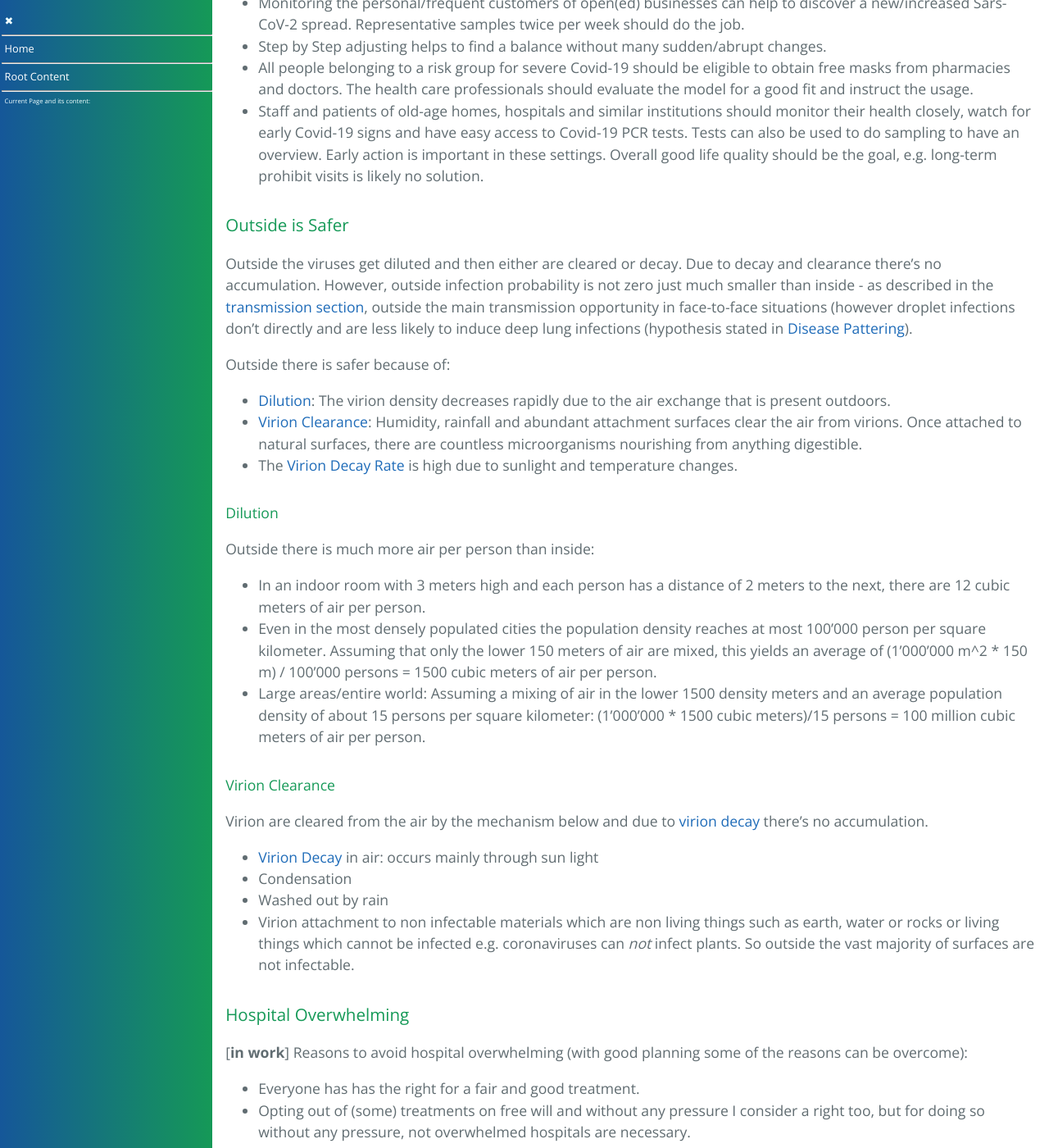
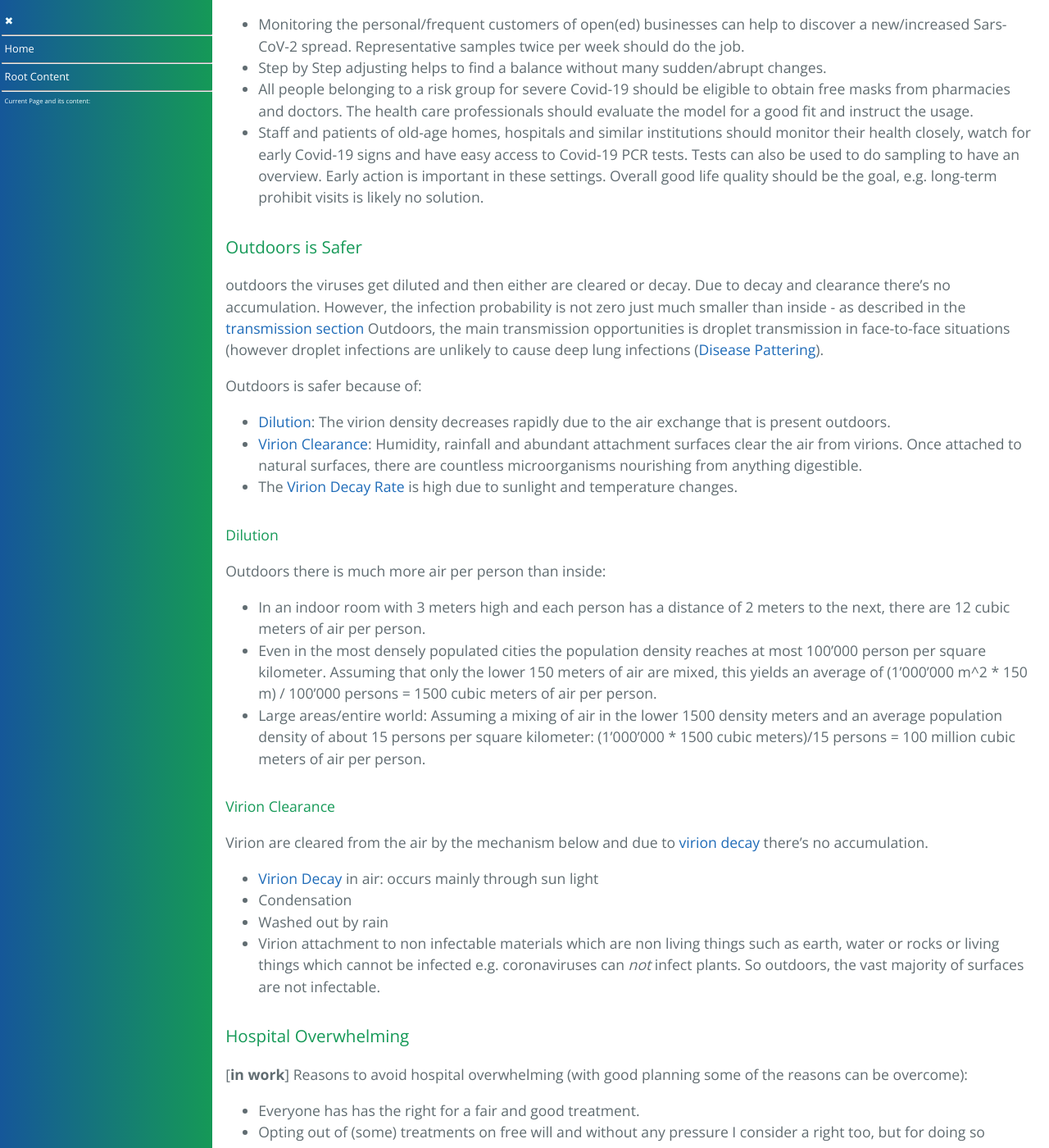
Before and after one commit to forestgrape/coronavirus, a Jekyll site: the page built from 7_social/controlling.md, in a window 1280 px wide and 1400 px high, scrolled down 14387 px. Shown: the whole window at 82% size. Built offline with Jekyll 4.4.1, drawn with Linux system fonts in a browser that asks for light colours; our own code applies the rules of GitHub Pages for plain Markdown files; some of the changed text lies outside the part shown.

Commit message:
outside->outdoor, formulations

```diff
--- a/7_social/controlling.md
+++ b/7_social/controlling.md
@@ -24,7 +24,7 @@ This section extends and   [Public Advices and Suggestions](./index.md#public-ad
   * [Corona Conform Schooling](#corona-conform-schooling)
 * [Risk Assessment](#risk-assessment)
   * [Balancing of Measures](#balancing-of-measures)
-  * [Outside is Safer](#outside-is-safer)
+  * [Outdoors is Safer](#outdoors-is-safer)
   * [Hospital Overwhelming](#hospital-overwhelming)
 * [References](#references)
   * [Laboratory Biosafety](#laboratory-biosafety)
@@ -66,7 +66,7 @@ Metaphor:
 Airborne transmissions can be thought [smoke like](../5_epidemiological/transmission.md#metaphor-and-measures) or like the reek of alcohol in the case of droplet transmission (which is less relevant regarding severe Covid). For the first non-smokers protections measures are suitable and for the latter distancing is enough.
 
 => If a smokers smoke can *not* be smelled the risk is low; else ventilation and good masks help.
-=> Outdoor activities reduce the overall Covid burden. Indoor activities and meetings can increase the Covid spread.
+=> outdoor activities reduce the overall Covid burden. Indoor activities and meetings can increase the Covid spread.
 
 
 ## Protection Measures
@@ -75,7 +75,7 @@ Completely avoiding Sars-CoV-2 can be as hard as avoiding dust and smoke. This i
 
 Proposals for good health:
 * providing settings that support good health
-    - allow people outside to move
+    - allow people outdoors to move
     - environmental protection including clean air
 * lessen stress
     - secure and affordable life including basic health care
@@ -92,14 +92,14 @@ To prevent droplet transmission outdoors or in very well ventilated situations a
 
 
 ### Ventilation
-Ventilation reduces the indoor airborne spread, since the virion density in [outside air](#outside-is-safer) is much lower than in indoor air. There should be limits on the CO2 concentration and the concentration should be continuously monitored.
+Ventilation reduces the indoor airborne spread, since the virion density in [outdoor air](#outdoor-is-safer) is much lower than in indoor air. There should be limits on the CO2 concentration and the concentration should be continuously monitored.
 
 * [Escombe et al](#escombe) show natural ventilation is a valid measure and that in the first few minutes of opening the windows a major part of air is exchanged ([escombe: Figure 1](#https://doi.org/10.1371/journal.pmed.0040068.g001)).
 * [Salathe et al](#salathe) simulate the airborne (aerosol) and droplet spread of influenza, based on observed contact patters of high school students. In the simulation, good ventilation is as effective as immunizing around half of the population. // in the paper vaccinate is used instead of immunize, however there's evidence vaccinating against influenza does not stop spreading.
 
 
 ### Distancing
-[Airborne transmission](../5_epidemiological/transmission.md#recap-airborne-transmission) - both droplets (reek of alcohol like spread) and aerosol/dry particulates (smoke-like) - can be reduced with distancing. Outside or with good ventilation, less distance is required. So if inside 2 meters is good, outside likely half a meter is enough. Wind direction should be considered outside. Inside, the airflow can have a direction too: e.g. the kitchen hood and the toilet venting draw air.
+[Airborne transmission](../5_epidemiological/transmission.md#recap-airborne-transmission) - both droplets (reek of alcohol like spread) and aerosol/dry particulates (smoke-like) - can be reduced with distancing. Outdoors or with good ventilation, less distance is required. So if inside 2 meters is good, outdoors likely half a meter is enough. Wind direction is relevant outdoors. Inside, the airflow can have a direction too: e.g. the kitchen hood and the toilet venting draw air.
 
 
 ### Large Buildings
@@ -157,7 +157,7 @@ as for [Possibly Infected](#suggestions-for-possibly-infected) and additionally
 To reduce spread isolation by home-lockdown is a radical measure. The more is known about Sars-CoV-2 and its spreading the more fine-grained the measures can be.
 * Isolation should be used with care since it can discourage people from testing and being transparent e.g. disclosing socials contacts and travel history.
 * There are good reasons against home isolation:
-    - Going outside is important for an intact immune system and good health. This is important for infected too.
+    - [Movement](../6_prevention_and_treatment/movement.md) and sunlight are important for an intact immune system and good health. This is important for infected too.
     - Indoor movement/light sports can produce a lot of exhaled breadth condensate/aerosols and thus put people in the same building at risk.
 
   Preventing spread opportunities e.g. avoiding indoor and/or crowded public spaces is important.
@@ -223,7 +223,7 @@ This sections discusses measures that can be put in place if Covid-19 increase r
 
 ### Corona Conform Skiing
 [**in work**]
-__In short__: Nowadays (pre-corona) practiced cosy warm (après-)skiing is unsafe. The more outside the skiing-experience (including queuing & lifts & gastronomy) is the safer. Good ventilation can make the ski experience more outdoor like. Lowering the maximum crowd density is helps too, especially  indoors.
+__In short__: Nowadays (pre-corona) practiced cosy warm (après-)skiing is unsafe. The more outdoor the skiing-experience (including queuing & lifts & gastronomy) is the safer. Good ventilation can make the ski experience more outdoors like. Lowering the maximum crowd density is helps too, especially  indoors.
 
 > My memories of skiing date back to the early 90s, back then a ski day was mostly outdoors from open-sky lifts to outdoor lunch.
 
@@ -372,16 +372,16 @@ Measure regarding schools can reach from complete closure to mild measures such
 * Staff and patients of old-age homes, hospitals and similar institutions should monitor their health closely, watch for early Covid-19 signs and have easy access to Covid-19 PCR tests. Tests can also be used to do sampling to have an overview. Early action is important in these settings. Overall good life quality should be the goal, e.g. long-term prohibit visits is likely no solution.
 
 
-### Outside is Safer
-Outside the viruses get diluted and then either are cleared or decay. Due to decay and clearance there's no accumulation. However, outside infection probability is not zero just much smaller than inside - as described in the [transmission section](../5_epidemiological/transmission.md), outside the main transmission opportunity in face-to-face situations (however droplet infections don't directly and are less likely to induce deep lung infections (hypothesis stated in [Disease Pattering](../3_medical/coronavirus_disease_patterns.md)).
+### Outdoors is Safer
+outdoors the viruses get diluted and then either are cleared or decay. Due to decay and clearance there's no accumulation. However, the infection probability is not zero just much smaller than inside - as described in the [transmission section](../5_epidemiological/transmission.md) Outdoors, the main transmission opportunities is droplet transmission in face-to-face situations (however droplet infections are unlikely to cause deep lung infections ([Disease Pattering](../3_medical/coronavirus_disease_patterns.md)).
 
-Outside there is safer because of:
+Outdoors is safer because of:
 - [Dilution](#dilution): The virion density decreases rapidly due to the air exchange that is present outdoors.
 - [Virion Clearance](#virion-clearance): Humidity, rainfall and abundant attachment surfaces clear the air from virions. Once attached to natural surfaces, there are countless microorganisms nourishing from anything digestible.
 - The [Virion Decay Rate](../2_biological/virion_viability.md) is high due to sunlight and temperature changes.
 
 #### Dilution
-Outside there is much more air per person than inside:
+Outdoors there is much more air per person than inside:
 * In an indoor room with 3 meters high and each person has a distance of 2 meters to the next, there are 12 cubic meters of air per person.
 * Even in the most densely populated cities the population density reaches at most 100'000 person per square kilometer. Assuming that only the lower 150 meters of air are mixed, this yields an average of (1'000'000 m^2 * 150 m) / 100'000 persons = 1500 cubic meters of air per person. <!--Compared to an indoor room with a high of 3 meters this corresponds to a distance of 22 meters to the next (if only aerosols transmission and not droplet transmission is taken into account). -->
 * Large areas/entire world: Assuming a mixing of air in the lower 1500 density meters and an average population density of about 15 persons per square kilometer:
@@ -392,7 +392,7 @@ Virion are cleared from the air by the mechanism below and due to [virion decay]
 - [Virion Decay](./stability.md) in air: occurs mainly through sun light
 - Condensation
 - Washed out by rain
-- Virion attachment to non infectable materials which are non living things such as earth, water or rocks or living things which cannot be infected e.g. coronaviruses can *not* infect plants. So outside the vast majority of surfaces are not infectable.
+- Virion attachment to non infectable materials which are non living things such as earth, water or rocks or living things which cannot be infected e.g. coronaviruses can *not* infect plants. So outdoors, the vast majority of surfaces are not infectable.
 
 
 ### Hospital Overwhelming
```
